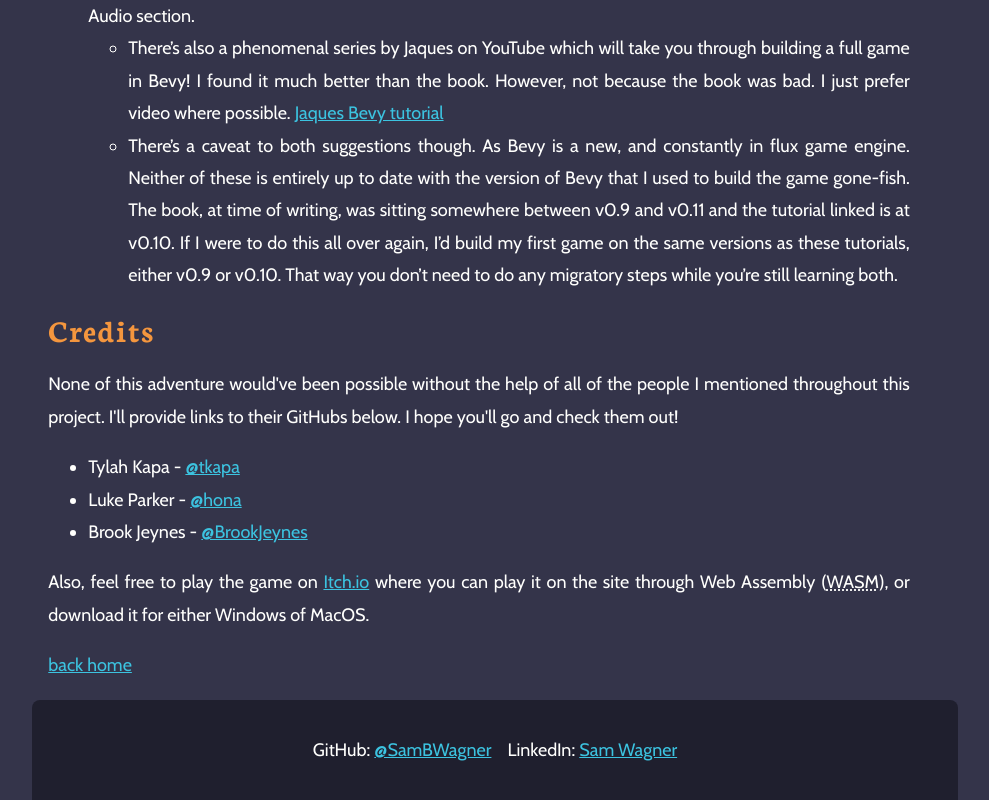
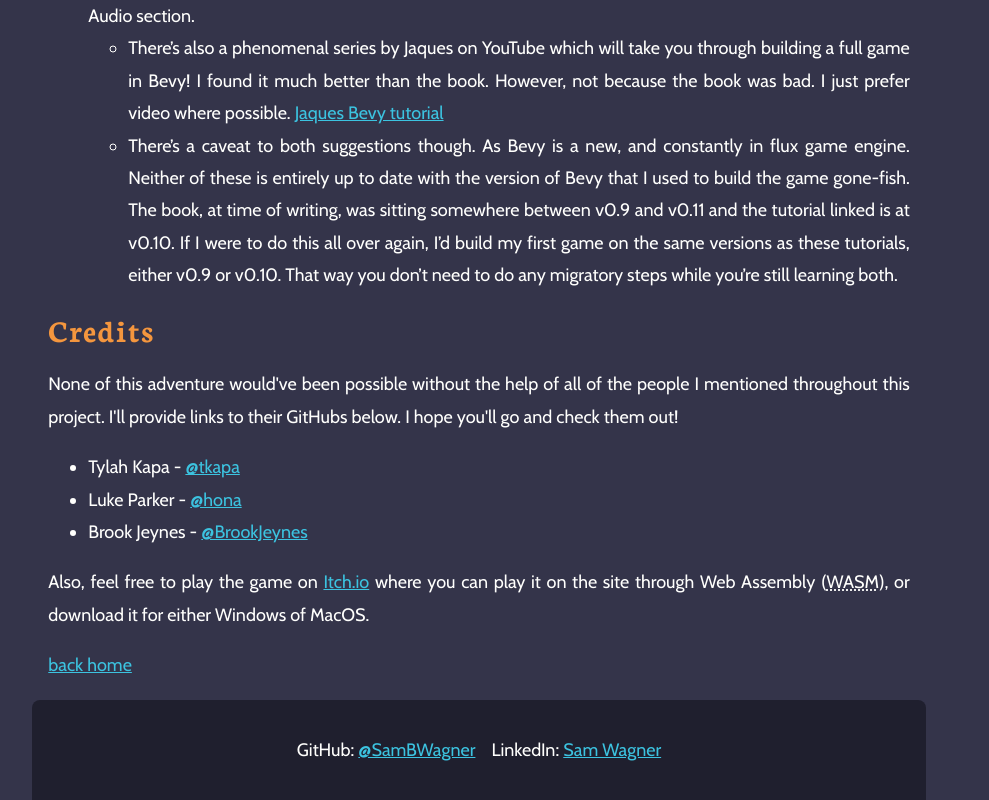
Before and after one commit to SamBWagner/port-flow, a Next.js app in the folder UI/: page /rust-game in a window 1280 px wide. Shown: the part 2181-2981 px from the top of the page, without its empty margins (161-1150 px from the left). Built offline with nearby package versions, Linux system fonts and the light colour scheme.

Commit message:
fix footer

```diff
--- a/UI/app/components/footer.module.css
+++ b/UI/app/components/footer.module.css
@@ -1,9 +1,7 @@
 .container {
-    bottom: 0;
-    left: 0;
-    width: 100%;
     background-color: var(--background-color-darkened);
-    padding: 1rem;
+    padding-top: 1rem;
+    padding-bottom: 1rem;
     display: flex;
     justify-content: center;
     align-items: center;
```
